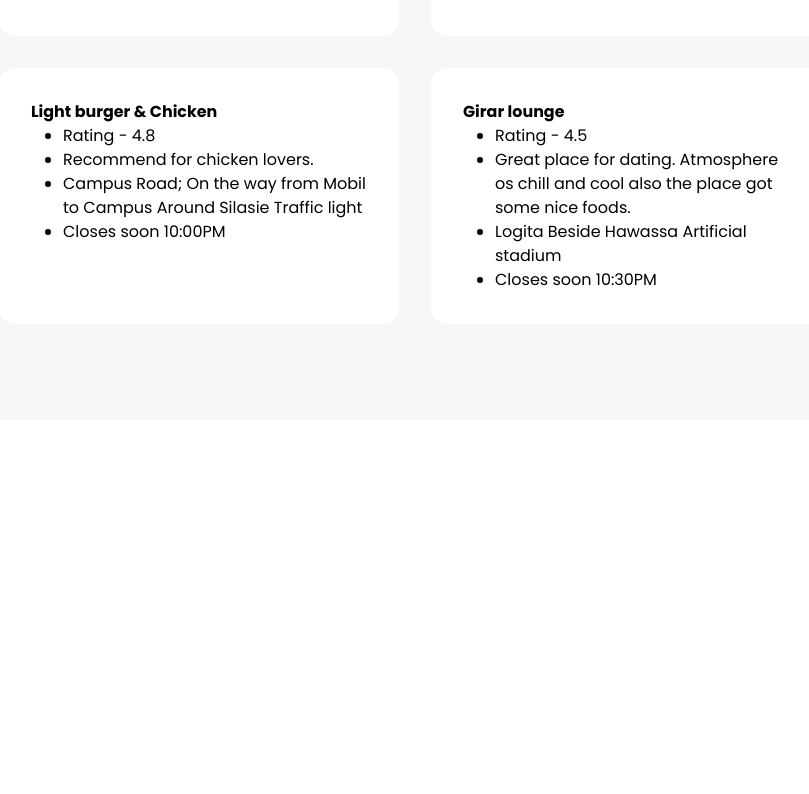
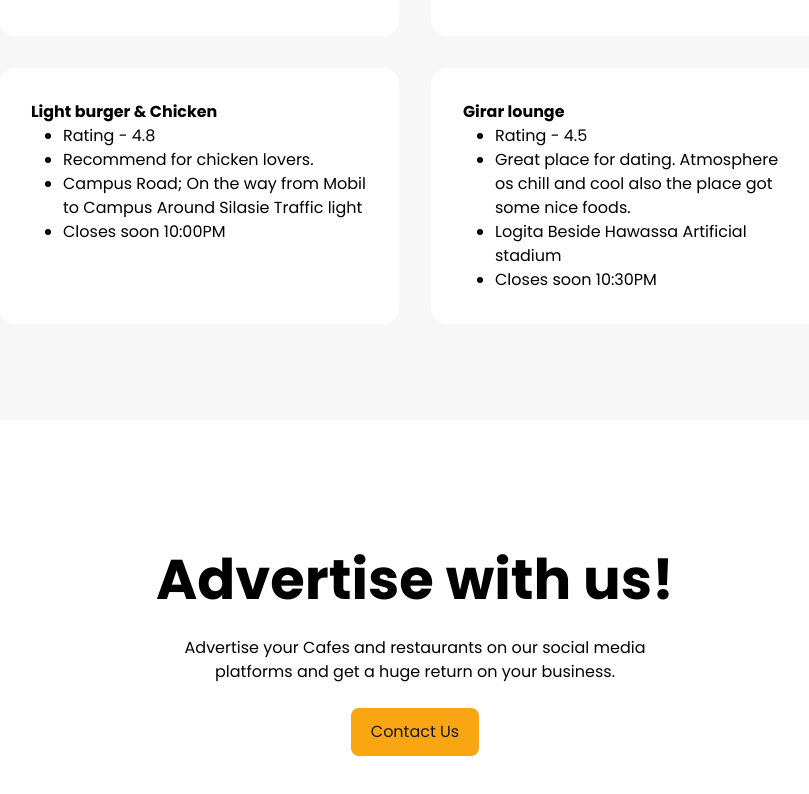
Before and after one commit to darikmohammed/hawassa-gebeta, a React (Create React App) app: page / in a window 1280 px wide. Shown: the part 3631-4425 px from the top of the page, without its empty margins (225-1034 px from the left). Before the commit the page ends 4115 px from the top, so only its background shows below. Built offline with nearby package versions, Linux system fonts and the light colour scheme; the HTML template or start-up script is replaced by a standard one.

Commit message:
Add advertise component

```diff
--- /dev/null
+++ b/src/components/Advertise.jsx
@@ -0,0 +1,25 @@
+import React from 'react';
+
+function Advertise() {
+  return (
+    <section className=" flex flex-col items-center bg-white px-8 md:px-40 py-8 md:py-16 text-center gap-3 md:gap-6 relative">
+      <h1 className=" font-bold text-[24px] md:text-h2">
+        <span className="ad-gradiant">Advertise</span> with us!
+      </h1>
+      <p className=" md:mx-[231px]">
+        Advertise your Cafes and restaurants on our social media platforms and
+        get a huge return on your business.
+      </p>
+      <button className=" bg-primary_light text-black rounded-lg py-3 px-5">
+        Contact Us
+      </button>
+      {/* <img
+        src="./img/arrow.png"
+        alt="Point"
+        className=" absolute w-[22.7px] h-[26.49px] bottom-[40px] right-[100px]  md:w-[80px] md:h-[94px] md:bottom-[60px] md:right-[519px]"
+      /> */}
+    </section>
+  );
+}
+
+export default Advertise;
--- a/src/components/Body.jsx
+++ b/src/components/Body.jsx
@@ -1,5 +1,6 @@
 import React from 'react';
 import AboutUs from './AboutUs';
+import Advertise from './Advertise';
 import Blogs from './Blogs';
 import FindUs from './FindUs';
 import Home from './Home';
@@ -8,13 +9,14 @@ import Work from './Work';
 
 function Body() {
   return (
-    <div className=" h-full bg-body">
+    <div className=" bg-body">
       <Home />
       <AboutUs />
       <Work />
       <Service />
       {/* <Blogs /> */}
       <FindUs />
+      <Advertise />
     </div>
   );
 }
```
Also changed, not shown: public/img/arrow.png (added).
